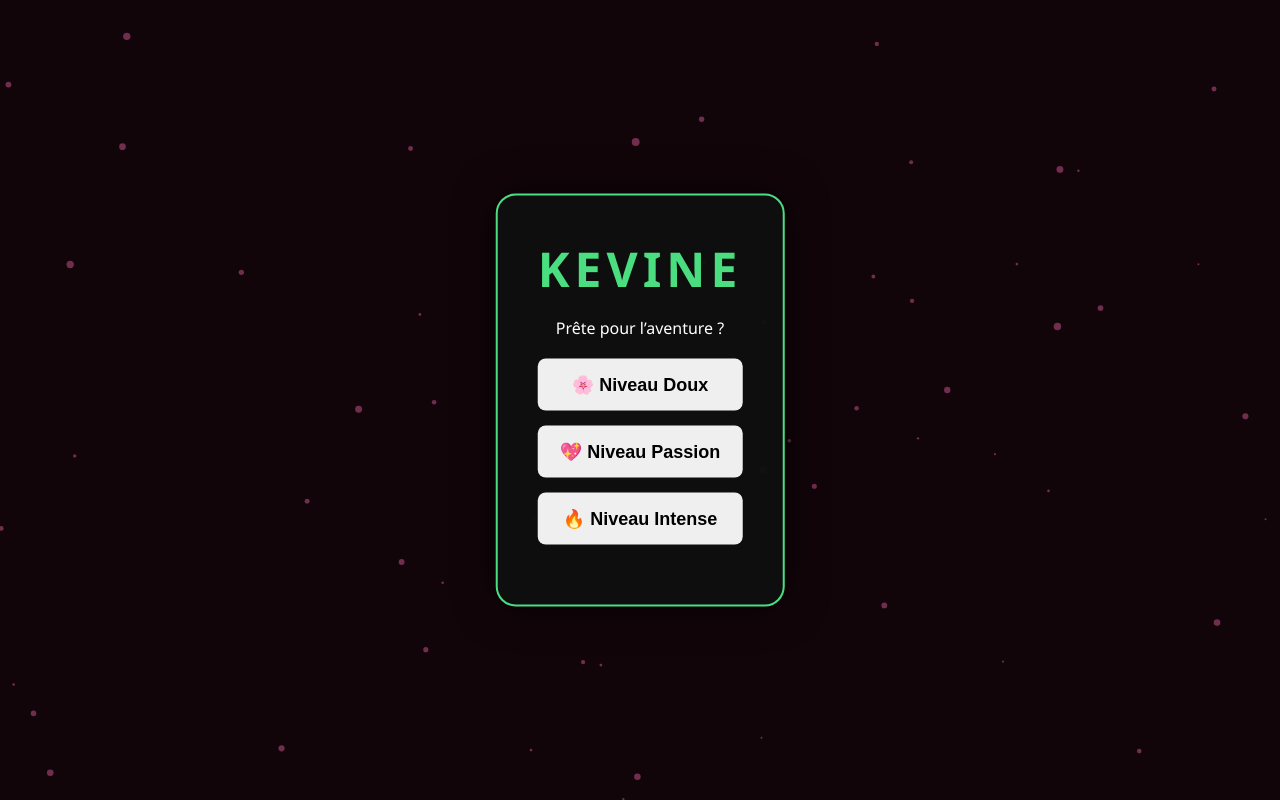
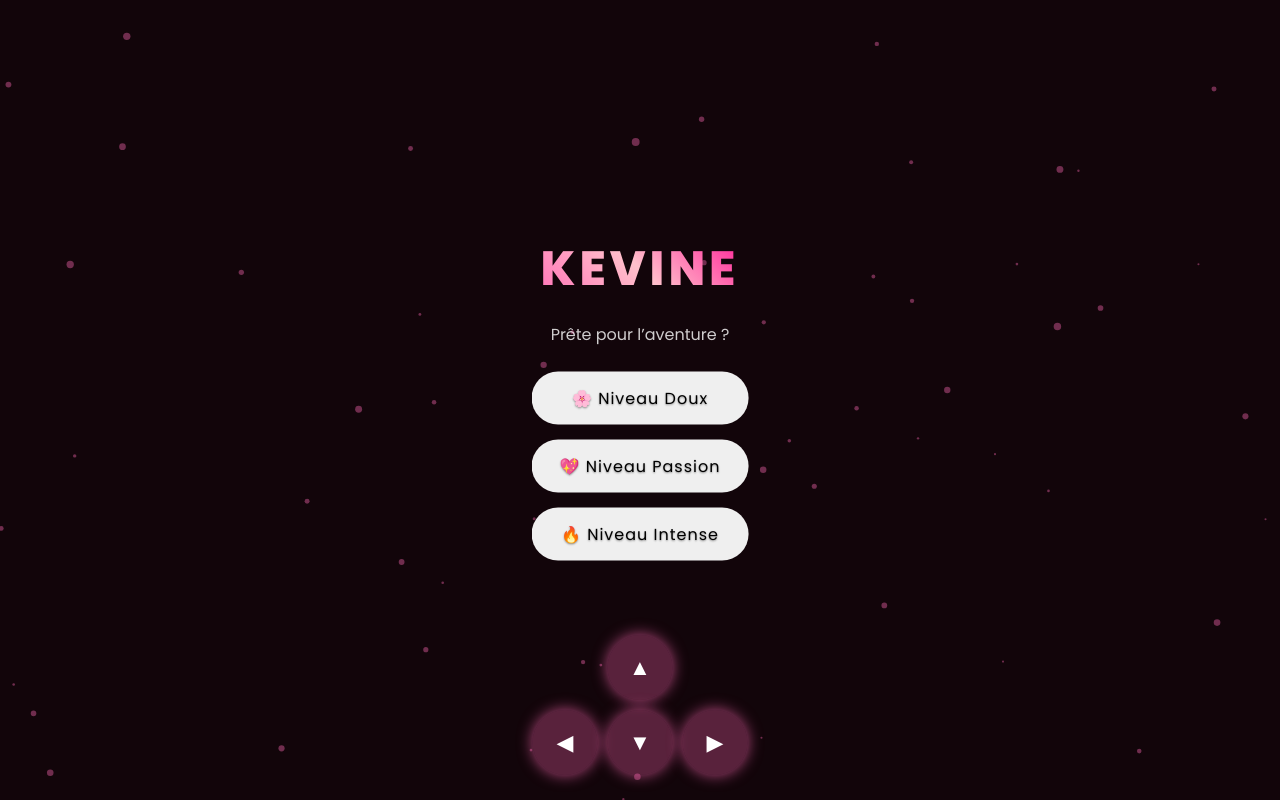
Before and after one commit to demebenjamin828-blip/Kevine-game, a plain HTML site: page index.html in a window 1280 px wide. Drawn offline with Linux system fonts and the light colour scheme.

Commit message:
Refactor CSS styles and add animations

```diff
--- a/style.css
+++ b/style.css
@@ -1,67 +1,130 @@
-body, html {
-    margin: 0;
-    padding: 0;
-    width: 100%;
-    height: 100%;
-    overflow: hidden;
-    background-color: #050505;
+*{
+    margin:0;
+    padding:0;
+    box-sizing:border-box;
+    font-family:"Poppins", sans-serif;
 }
 
-canvas {
-    display: block;
+body{
+    overflow:hidden;
+    background:#12050a;
+    color:white;
 }
 
-#menu {
-    position: absolute;
-    top: 50%;
-    left: 50%;
-    transform: translate(-50%, -50%);
-    text-align: center;
-    background: rgba(15, 15, 15, 0.95);
-    color: white;
-    padding: 40px;
-    border-radius: 20px;
-    font-family: 'Segoe UI', sans-serif;
-    z-index: 100;
-    border: 2px solid #4ade80;
-    box-shadow: 0 0 40px rgba(0, 0, 0, 0.7);
+/* Canvas derrière */
+canvas{
+    position:fixed;
+    top:0;
+    left:0;
+    z-index:0;
 }
 
-h1 {
-    color: #4ade80;
-    margin: 0 0 10px 0;
-    font-size: 3rem;
-    letter-spacing: 5px;
+/* MENU */
+#menu{
+    position:absolute;
+    top:50%;
+    left:50%;
+    transform:translate(-50%, -50%);
+    text-align:center;
+    z-index:2;
+    animation:fadeIn 1.2s ease;
 }
 
-.button-group {
-    display: flex;
-    flex-direction: column;
-    gap: 15px;
-    margin: 20px 0;
+@keyframes fadeIn{
+    from{opacity:0; transform:translate(-50%,-60%);}
+    to{opacity:1; transform:translate(-50%,-50%);}
 }
 
-.btn {
-    padding: 15px;
-    cursor: pointer;
-    border: none;
-    border-radius: 8px;
-    font-weight: bold;
-    font-size: 18px;
-    transition: transform 0.2s, filter 0.2s;
+#menu h1{
+    font-size:3rem;
+    letter-spacing:4px;
+    margin-bottom:10px;
+    background:linear-gradient(45deg,#ff69b4,#ffc0cb,#ff1493);
+    -webkit-background-clip:text;
+    color:transparent;
+    animation:floatTitle 3s ease-in-out infinite;
 }
 
-.btn:hover {
-    transform: scale(1.05);
-    filter: brightness(1.2);
+@keyframes floatTitle{
+    0%,100%{transform:translateY(0);}
+    50%{transform:translateY(-8px);}
 }
 
-.green { background: #16a34a; color: white; }
-.yellow { background: #facc15; color: black; }
-.red { background: #dc2626; color: white; }
+#menu p{
+    opacity:0.8;
+    margin-bottom:25px;
+}
 
-.hint {
-    color: #888;
-    font-size: 14px;
-    line-height: 1.5;
+/* BOUTONS */
+.button-group{
+    display:flex;
+    flex-direction:column;
+    gap:15px;
 }
+
+.btn{
+    padding:14px 28px;
+    border:none;
+    border-radius:30px;
+    font-size:1rem;
+    cursor:pointer;
+    letter-spacing:1px;
+    transition:all 0.3s ease;
+    text-shadow:0 1px 2px rgba(0,0,0,0.4);
+}
+
+.btn:hover{
+    transform:scale(1.05);
+}
+
+/* Couleurs lisibles */
+.pink-light{
+    background:#ff85c1;
+    color:#2b0018;
+    font-weight:600;
+}
+
+.pink-med{
+    background:#ff4da6;
+    color:white;
+    font-weight:600;
+}
+
+.pink-dark{
+    background:#cc0066;
+    color:white;
+    font-weight:600;
+}
+
+/* Contrôles mobile */
+#controls{
+    position:fixed;
+    bottom:25px;
+    left:50%;
+    transform:translateX(-50%);
+    display:flex;
+    flex-direction:column;
+    align-items:center;
+    gap:10px;
+    z-index:3;
+}
+
+.ctrl-row{
+    display:flex;
+    gap:10px;
+}
+
+.ctrl-btn{
+    width:65px;
+    height:65px;
+    border-radius:50%;
+    border:none;
+    font-size:22px;
+    color:white;
+    background:rgba(255,105,180,0.3);
+    box-shadow:0 0 15px rgba(255,105,180,0.7);
+}
+
+.ctrl-btn:active{
+    transform:scale(0.9);
+}
```
